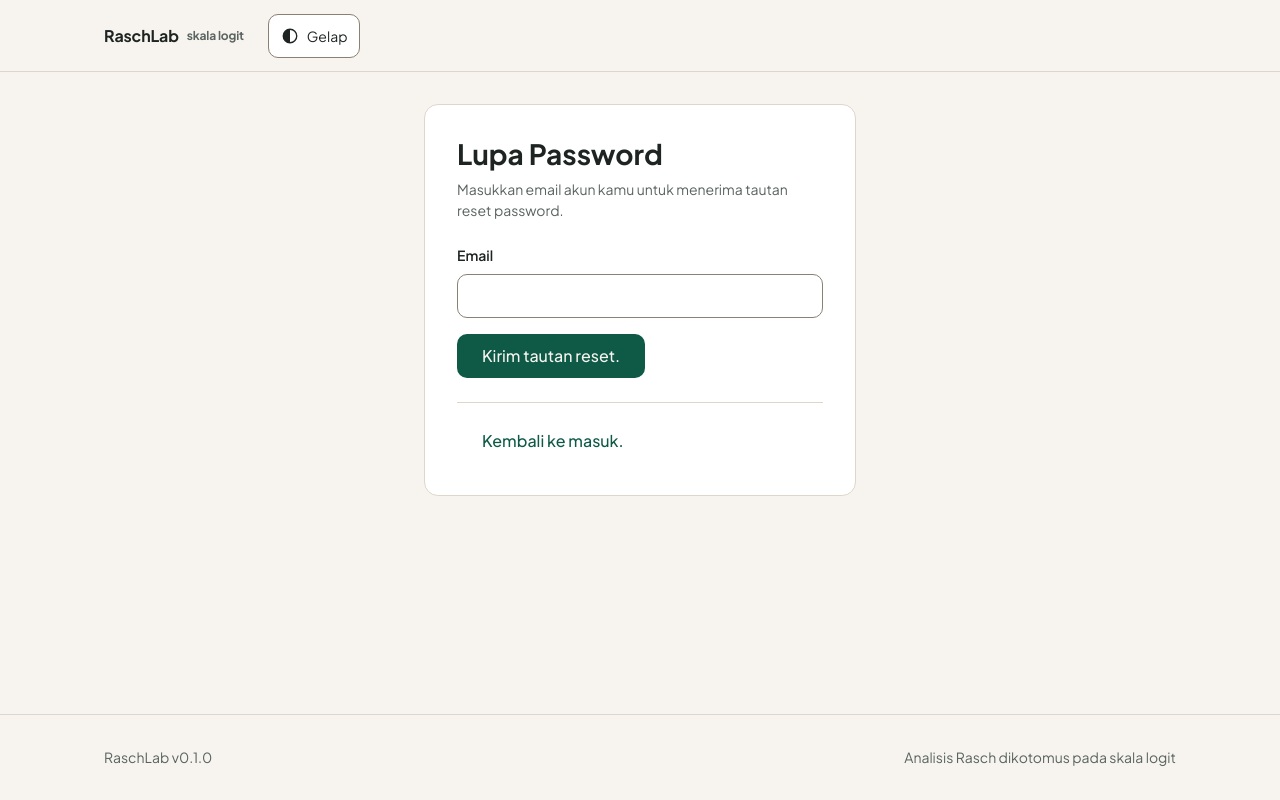
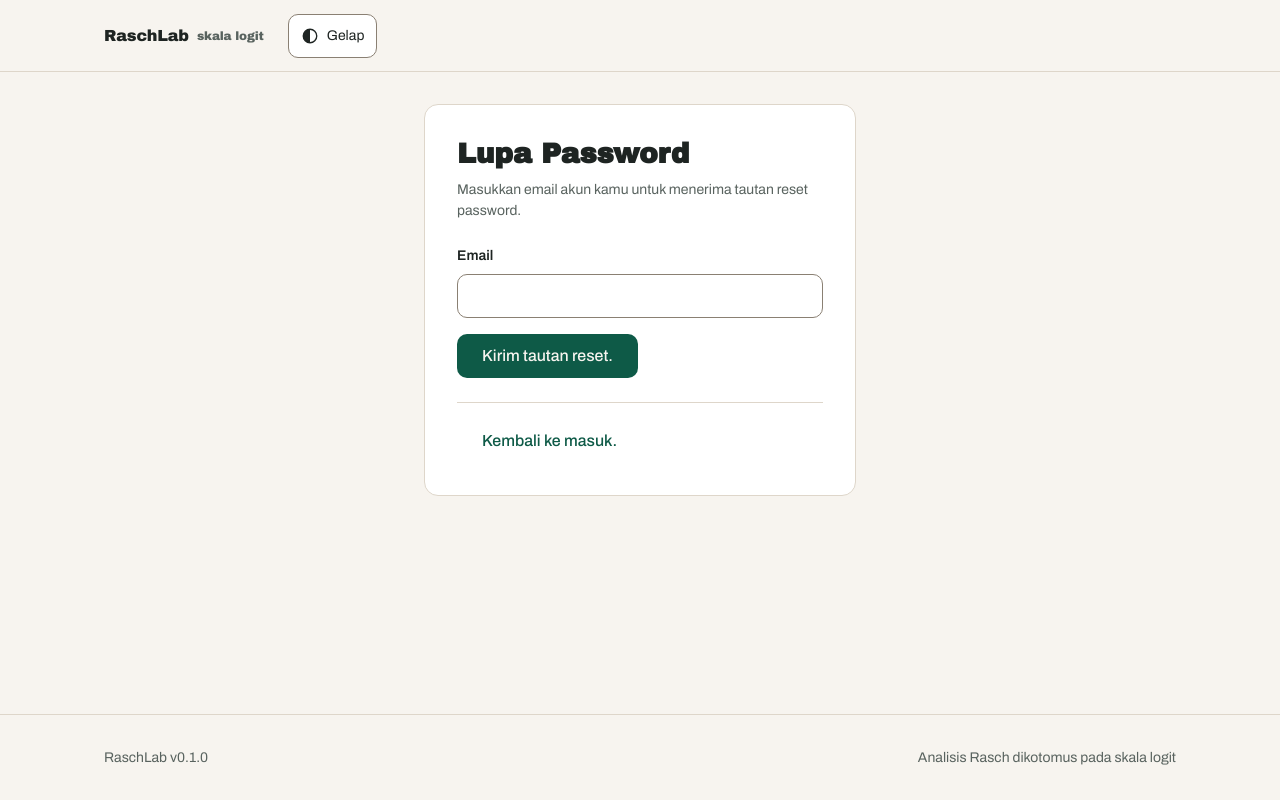
Before and after one commit to idzharulhuda13/raschlab-web, a FastAPI app: page /forgot in a window 1280 px wide. Run offline with FastAPI, Linux system fonts and the light colour scheme; parts of the project's set-up code (start-up, migrations or seed data) failed here and were passed over; some libraries are stand-ins or nearby versions.

Commit message:
feat(type): the app speaks in the artifact's faces (Archivo Black + Archivo)
Owner's direction (25 Sep 2026), after asking why the product does not look like the published
artifact and answering that he wants the whole app to follow it:

    "kenapa semua tampilannya berubah dari yang di artifact ya? padahal yang di artifact udah
     bagus banget" -> scope answer: the whole application follows the artifact's direction,
     staged, starting from the results/explorer pages.

Stage A (this commit) is the foundation the rest builds on:

- `--font-display: "Archivo Black"` and `--font-ui: "Archivo"` replace Plus Jakarta Sans; Archivo
  Black carries the wordmark, page and section titles and the tab strip, Archivo carries body text
  and controls, IBM Plex Mono keeps numerals, item ids and dataset ids. The `h1..h2` rule stops
  naming a font literal and reads a token.
- Both faces load from Google Fonts with the same preconnect + display=swap contract; the fallback
  stack still names something deliberate.
- `DESIGN.md` is the contract and moved first: direction skill `data-dashboard`, the artifact named
  as the reference implementation, and the typography section rewritten with the reason
  (owner's verdict) instead of the superseded Plus Jakarta rationale.

Verified by measurement on a local instance (clustered 59-item fixture, three pages, fonts loaded
from the network): body Archivo 16px, `/datasets` h1 Archivo Black 44px and h2 28px, `/account` h1
Archivo Black 40px, wordmark and tab strip Archivo Black; `document.fonts.check` true for all three
families; no horizontal overflow at 1440px or 390px; no console errors; pytest 164 passed.

Next stages, in order: explorer/results density and per-view composition, then the file list,
detail/mapping, account, auth and gate.

```diff
--- a/app/static/app.css
+++ b/app/static/app.css
@@ -383,8 +383,16 @@ h3 {
   margin: 0 0 var(--space-2);
 }
 
-h1, h2, h3, .page-title, .display {
-  font-family: "Plus Jakarta Sans", Georgia, serif;
+/* Instrument voice (owner's direction, 25 Sep 2026): the product reads like the published
+   artifact — Archivo Black carries the wordmark, the page and section titles and the tab strip,
+   Archivo carries body text and controls, Plex Mono keeps the numerals. */
+.wordmark,
+h1,
+h2,
+.page-title,
+.display {
+  font-family: var(--font-display);
+  font-weight: 400;
 }
 
 .lead {
@@ -1357,9 +1365,9 @@ line.miss-marker {
   border-radius: var(--radius-md);
   background: var(--surface);
   color: var(--ink);
-  font-family: var(--font-ui);
+  font-family: var(--font-display);
   font-size: var(--step-14);
-  font-weight: 500;
+  font-weight: 400;
   text-decoration: none;
   cursor: pointer;
   transition: background-color var(--dur-1) ease-out, border-color var(--dur-1) ease-out, color var(--dur-1) ease-out;
--- a/app/static/tokens.css
+++ b/app/static/tokens.css
@@ -11,7 +11,8 @@
   --fit: #12703F;
   --warn: #7A5200;
   --misfit: #A32222;
-  --font-ui: "Plus Jakarta Sans", system-ui, -apple-system, "Segoe UI", Roboto, sans-serif;
+  --font-display: "Archivo Black", system-ui, sans-serif;
+  --font-ui: "Archivo", system-ui, -apple-system, "Segoe UI", Roboto, sans-serif;
   --font-mono: "IBM Plex Mono", ui-monospace, SFMono-Regular, Menlo, Consolas, monospace;
   --step-12: 12px;
   --step-14: 14px;
--- a/app/templates/base.html
+++ b/app/templates/base.html
@@ -7,7 +7,7 @@
   <title>{% block title %}RaschLab{% endblock %}</title>
   <link rel="preconnect" href="https://fonts.googleapis.com">
   <link rel="preconnect" href="https://fonts.gstatic.com" crossorigin>
-  <link rel="stylesheet" href="https://fonts.googleapis.com/css2?family=IBM+Plex+Mono:wght@400;500;600&family=Plus+Jakarta+Sans:wght@400;500;600;700&display=swap">
+  <link rel="stylesheet" href="https://fonts.googleapis.com/css2?family=Archivo:wght@400;500;600;700&family=Archivo+Black&family=IBM+Plex+Mono:wght@400;500;600&display=swap">
   <link rel="stylesheet" href="/static/tokens.css">
   <link rel="stylesheet" href="/static/app.css">
   <link rel="icon" type="image/svg+xml" href="/static/favicon.svg">
```
Also changed, not shown: DESIGN.md (+15 -8 lines).
